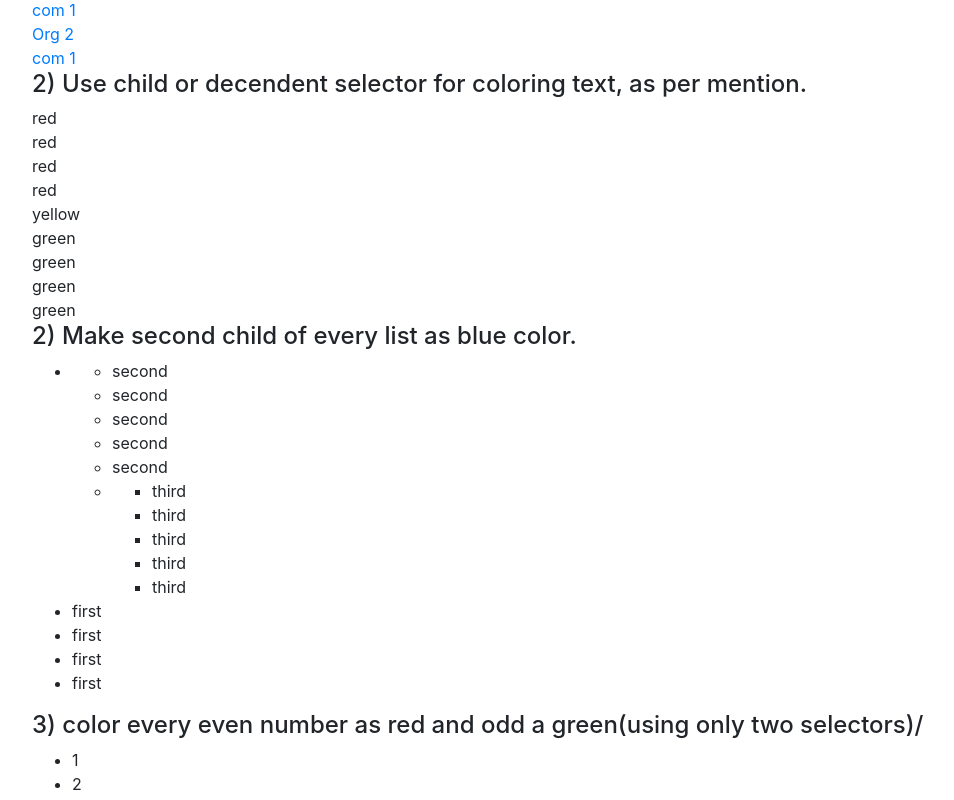
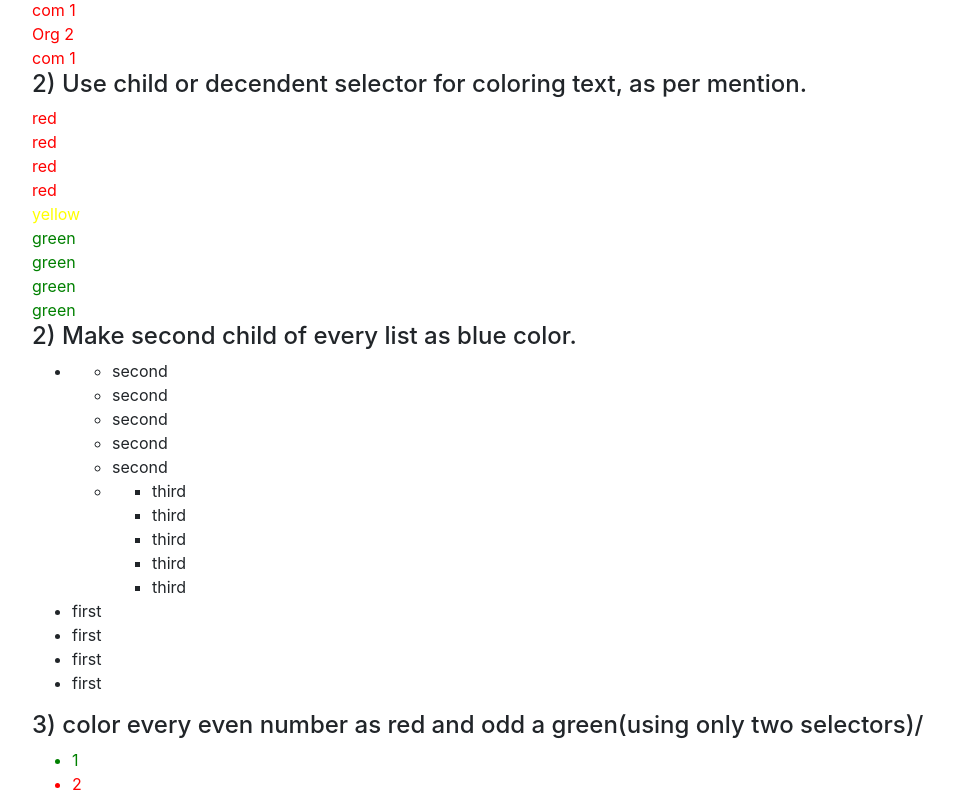
Before and after one commit to sagarrajak/angular-frontend-assigment, an Angular app: page /question-7 in a window 1280 px wide. Shown: the part 260-1060 px from the top of the page, without its empty margins (53-1007 px from the left). Built offline with nearby package versions, Linux system fonts and the light colour scheme.

Commit message:
finished problem 7

```diff
--- a/src/app/question-seven/question-seven.component.scss
+++ b/src/app/question-seven/question-seven.component.scss
@@ -1,15 +1,51 @@
-#colorchilderen {
-    // overider this for second problem
+// Section 1 styles
+
+a[href$=".com"] {
+  color: red !important;
+}
+
+// Section 2 styles
+#colorchilderen > div > div:first-of-type > div {
+  color: red;
+}
+#colorchilderen > div > div:nth-of-type(2) > div {
+  color: yellow;
+}
+#colorchilderen > div {
+  color: green;
 }
 
 #bluecolor {
-    // for second problem
+  // for second problem
 }
 
-#evenodd {
-    // for third problem
+// Section 4 styles
+#evenodd li:nth-child(even) {
+  color: red;
+}
+#evenodd li:nth-child(odd) {
+  color: green;
 }
 
-#lastselector {
-    // for fourth problem
+// Section 5 styles
+#lastselector ul li:last-of-type {
+  color: red;
 }
+
+// Section 6 styles
+a:hover {
+  color: red !important;
+  cursor: pointer;
+  display: inline-block;
+}
+a {
+  color: black;
+  text-decoration: none;
+  margin-bottom: 20px;
+}
+a:active {
+  color: blue !important;
+}
+a:visited {
+  columns: blue !important;
+}
```
